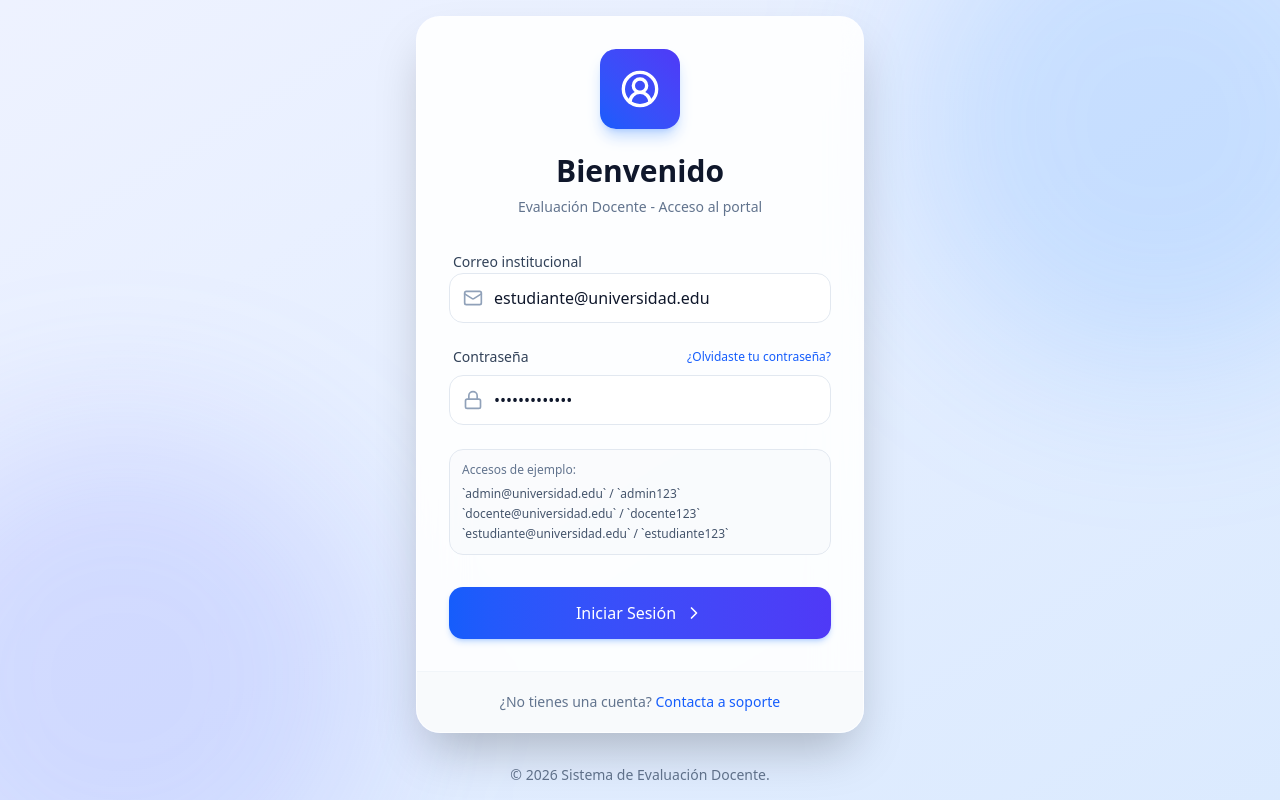
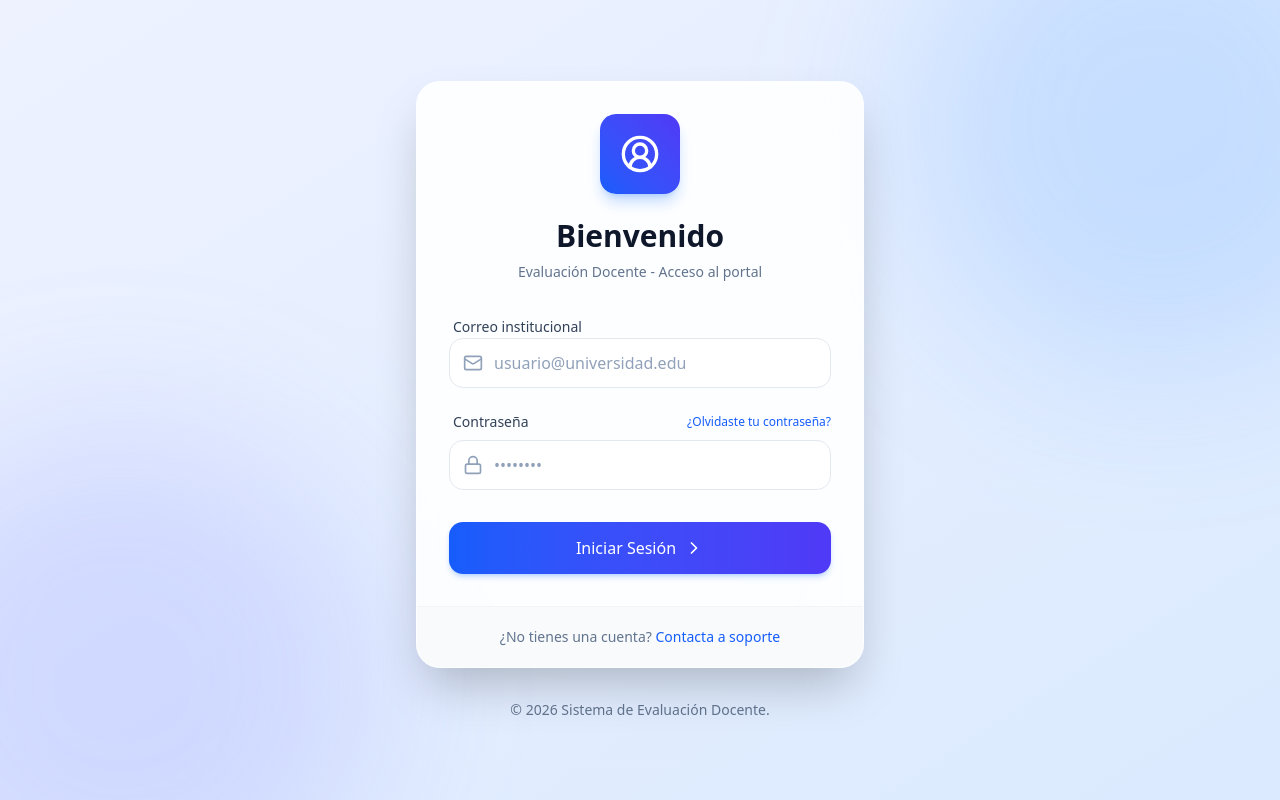
Before and after one commit to salomontillaUni/evaluacion_docente, a Next.js app: page / in a window 1280 px wide. Built offline with nearby package versions, Linux system fonts and the light colour scheme; no server answers.

Commit message:
login logic done

```diff
--- a/app/page.tsx
+++ b/app/page.tsx
@@ -4,32 +4,57 @@ import React, { useState } from "react";
 import { motion } from "motion/react";
 import { Lock, Mail, ChevronRight, UserCircle2 } from "lucide-react";
 import { useRouter } from "next/navigation";
-import { DEMO_USERS, ROLE_HOME, validateDemoCredentials } from "./lib/auth";
+import { ROLE_HOME, type UserRole } from "./lib/auth";
+import { getAuthClient, getDb } from "./lib/firebase";
+import { signInWithEmailAndPassword } from "firebase/auth";
+import { doc, getDoc } from "firebase/firestore";
 
 export default function Home() {
   const router = useRouter();
   const [isLoading, setIsLoading] = useState(false);
-  const [email, setEmail] = useState(DEMO_USERS[2].email);
-  const [password, setPassword] = useState(DEMO_USERS[2].password);
+  const [email, setEmail] = useState("");
+  const [password, setPassword] = useState("");
   const [error, setError] = useState("");
 
   const handleSubmit = async (e: React.FormEvent) => {
     e.preventDefault();
+
     setError("");
     setIsLoading(true);
-    const user = validateDemoCredentials(email, password);
 
-    await new Promise((resolve) => setTimeout(resolve, 700));
-    setIsLoading(false);
+    try {
+      const auth = await getAuthClient();
+      const userCredential = await signInWithEmailAndPassword(auth, email, password);
+      const user = userCredential.user;
 
-    if (!user) {
-      setError("Credenciales inválidas. Usa alguno de los accesos de ejemplo.");
-      return;
+      // Obtener el rol del usuario desde Firestore
+      const db = await getDb();
+      const userDoc = await getDoc(doc(db, "usuarios", user.uid));
+
+      let role: UserRole = "estudiante";
+      let name = user.displayName || user.email?.split('@')[0] || "Usuario";
+
+      if (userDoc.exists()) {
+        const userData = userDoc.data();
+        role = userData.role as UserRole;
+        name = userData.name || name;
+      }
+
+      // Guardar en cookies para compatibilidad con el middleware/rutas existentes
+      document.cookie = `role=${role}; path=/; max-age=${60 * 60 * 8}; samesite=lax`;
+      document.cookie = `user_name=${encodeURIComponent(name)}; path=/; max-age=${60 * 60 * 8}; samesite=lax`;
+
+      router.push(ROLE_HOME[role]);
+    } catch (err: any) {
+      console.error("Error de login:", err);
+      if (err.code === "auth/user-not-found" || err.code === "auth/wrong-password" || err.code === "auth/invalid-credential") {
+        setError("Credenciales inválidas. Por favor verifica tu correo y contraseña.");
+      } else {
+        setError("Ocurrió un error al intentar iniciar sesión. Inténtalo de nuevo.");
+      }
+    } finally {
+      setIsLoading(false);
     }
-
-    document.cookie = `role=${user.role}; path=/; max-age=${60 * 60 * 8}; samesite=lax`;
-    document.cookie = `user_name=${encodeURIComponent(user.name)}; path=/; max-age=${60 * 60 * 8}; samesite=lax`;
-    router.push(ROLE_HOME[user.role]);
   };
 
   return (
@@ -116,17 +141,6 @@ export default function Home() {
                 </p>
               )}
 
-              <div className="rounded-xl border border-slate-200 dark:border-slate-800 p-3 bg-slate-50/70 dark:bg-slate-900/40">
-                <p className="text-xs text-slate-500 dark:text-slate-400 mb-2">
-                  Accesos de ejemplo:
-                </p>
-                <ul className="space-y-1 text-xs text-slate-600 dark:text-slate-300">
-                  <li>`admin@universidad.edu` / `admin123`</li>
-                  <li>`docente@universidad.edu` / `docente123`</li>
-                  <li>`estudiante@universidad.edu` / `estudiante123`</li>
-                </ul>
-              </div>
-
               <div className="pt-2">
                 <motion.button
                   whileHover={{ scale: 1.01 }}
```
Also changed, not shown: 1 other file (tests, documents, lock files or other folders).
